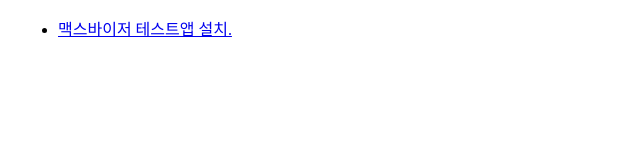
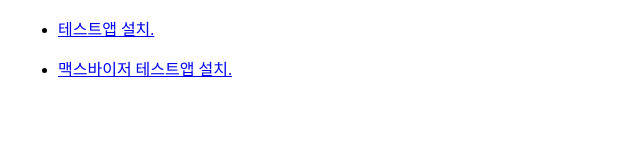
Before and after one commit to mpfireball/ios.github.com, a plain HTML site: page index.html in a window 1280 px wide. Shown: the whole page, without its empty margins (0-640 px from the left). Drawn offline with Linux system fonts and the light colour scheme.

Commit message:
Update index.html

```diff
--- a/index.html
+++ b/index.html
@@ -20,7 +20,7 @@
         <li><a href="itms-services://?action=download-manifest&url=https://dl.dropboxusercontent.com/u/44789903/apptoapp.plist">오프라인 결제 연결 앱 설치</a></li>
   </ul>
 
-  <ul hidden>
+  <ul >
         <li><a href="itms-services://?action=download-manifest&url=https://mpfireball.github.io/ios.github.com/appcard_dev.plist">테스트앱 설치.</a></li>
   </ul>
     <ul >
```
